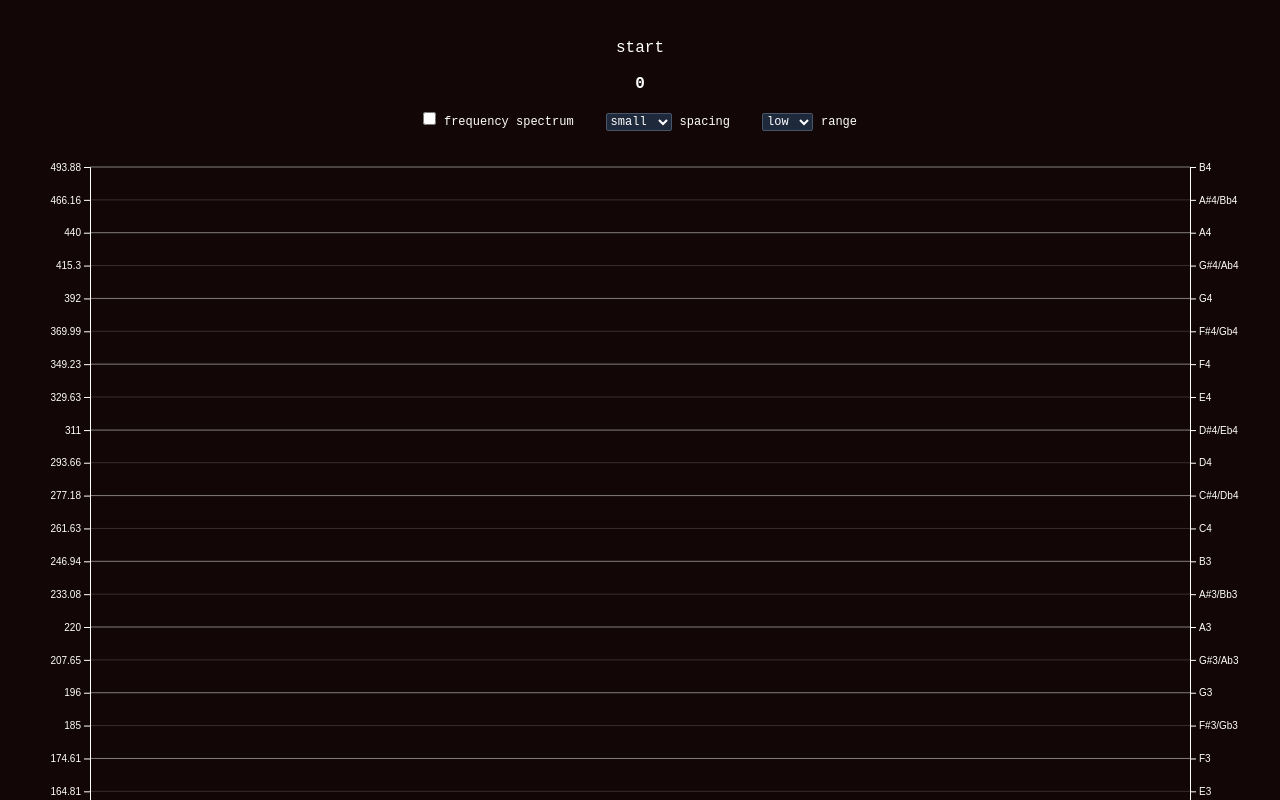
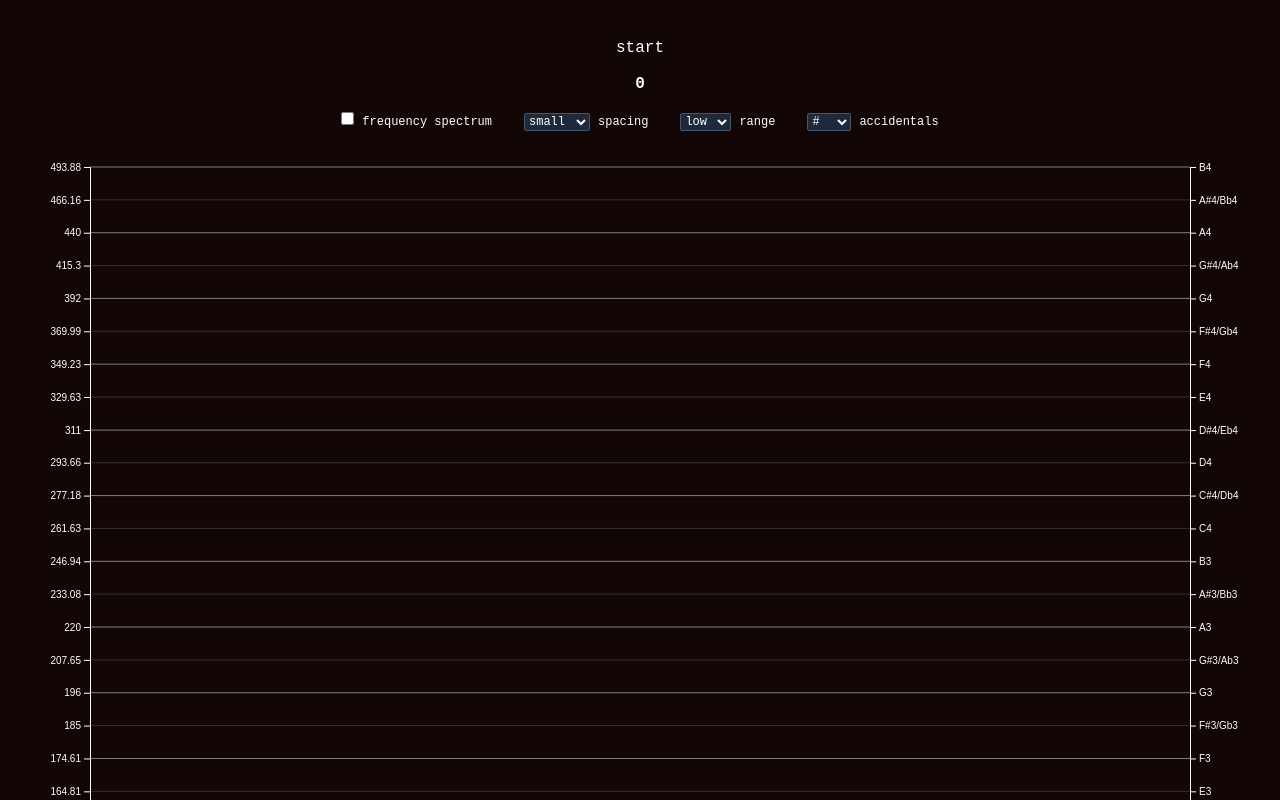
Before and after one commit to christian-spooner/vocal-pitch-monitor, a React (Vite) app: page / in a window 1280 px wide. Shown: the top 800 px of the page. Built offline with nearby package versions, Linux system fonts and the light colour scheme.

Commit message:
Accidentals header

```diff
--- a/src/components/App.jsx
+++ b/src/components/App.jsx
@@ -10,6 +10,7 @@ function App() {
 	let [showSpectrum, useShowSpectrum] = useState(false);
 	let [spacing, useSpacing] = useState("small");
 	let [range, useRange] = useState("low");
+	let [accidentals, useAccidentals] = useState("sharp");
 
 	function checkSpectrum(event) {
 		useShowSpectrum(event.target.checked);
@@ -123,6 +124,10 @@ function App() {
 		useRange(event.target.value);
 	}
 
+	function handleAccidentalsChange(event) {
+		useAccidentals(event.target.value);
+	}
+
 	return (
 		<div className="flex flex-col text-white">
 			<div className="flex flex-col pb-2">
@@ -165,10 +170,28 @@ function App() {
 					<label htmlFor="spacing-select" className="mr-4">
 						range
 					</label>
+					<select
+						id="accidentals-select"
+						value={accidentals}
+						onChange={handleAccidentalsChange}
+						className="mr-2 ml-4 border rounded-sm bg-slate-800 border-slate-600"
+					>
+						<option value="sharp">#</option>
+						<option value="flat">b</option>
+						<option value="both">#/b</option>
+					</select>
+					<label htmlFor="accidentals-select" className="mr-4">
+						accidentals
+					</label>
 				</div>
 			</div>
 			{showSpectrum && <Spectrum analyser={analyserProp} />}
-			<PitchGraph frequency={freq} spacing={spacing} range={range} />
+			<PitchGraph
+				frequency={freq}
+				spacing={spacing}
+				range={range}
+				accidentals={accidentals}
+			/>
 		</div>
 	);
 }
```
Also changed, not shown: notes.txt.
